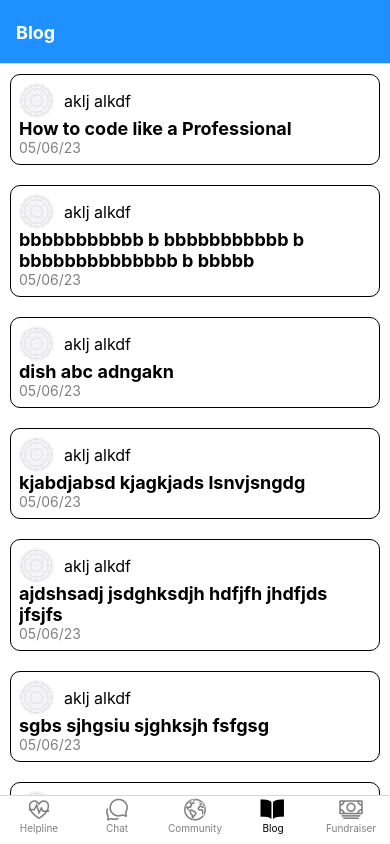
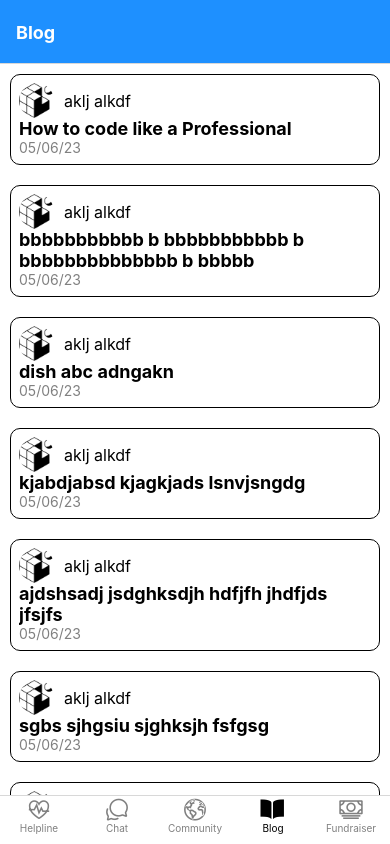
Before and after one commit to aviraldewan/ReLive, a React Native app: screen /Blog in a window 390 px wide. Built offline with nearby package versions, Linux system fonts and the light colour scheme.

Commit message:
added helpline and blog features basic lalyout

```diff
--- a/src/components/BlogCover.js
+++ b/src/components/BlogCover.js
@@ -7,7 +7,7 @@ export default function BlogCover({ blog }) {
       <View style={styles.author}>
         <Image
           style={styles.dp}
-          source={require("../../assets/icon.png")}
+          source={require("../../assets/favicon.png")}
           resizeMode="contain"
         />
         <Text style={styles.name}>{blog.username}</Text>
```
